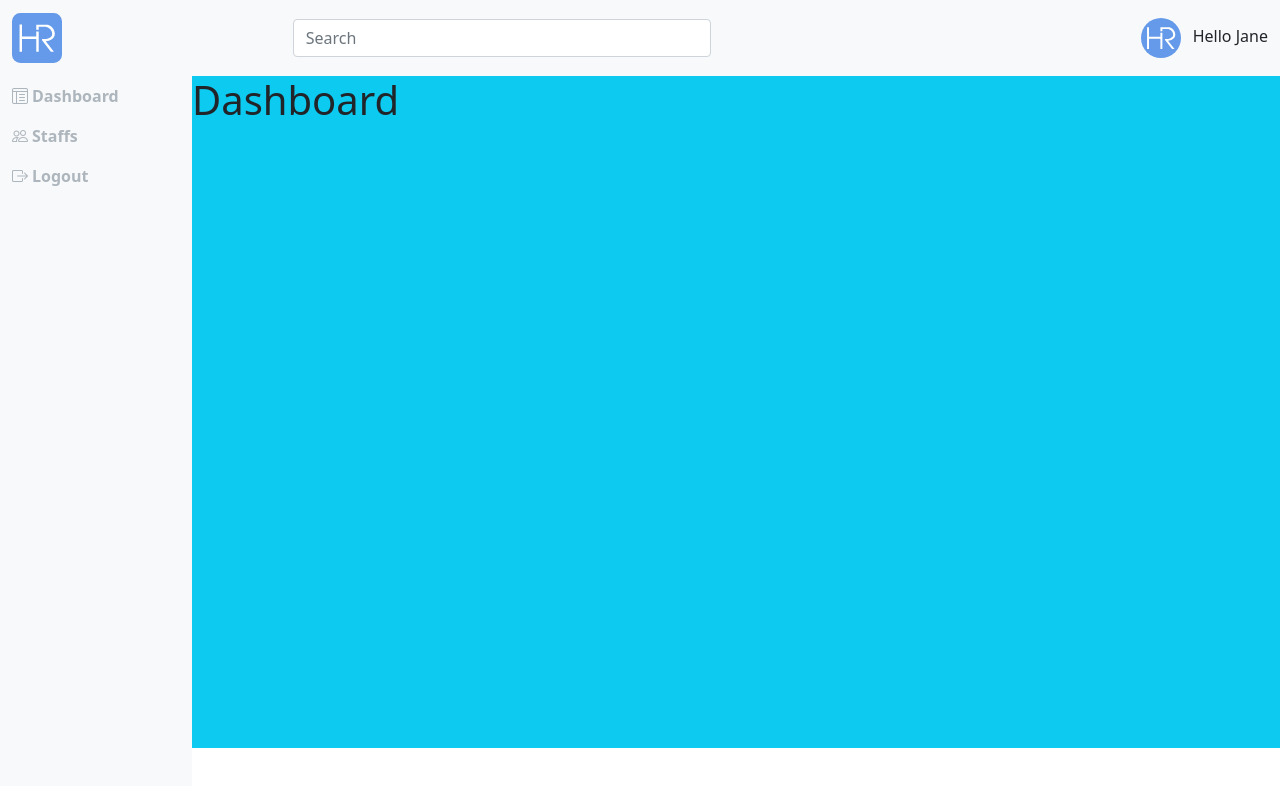
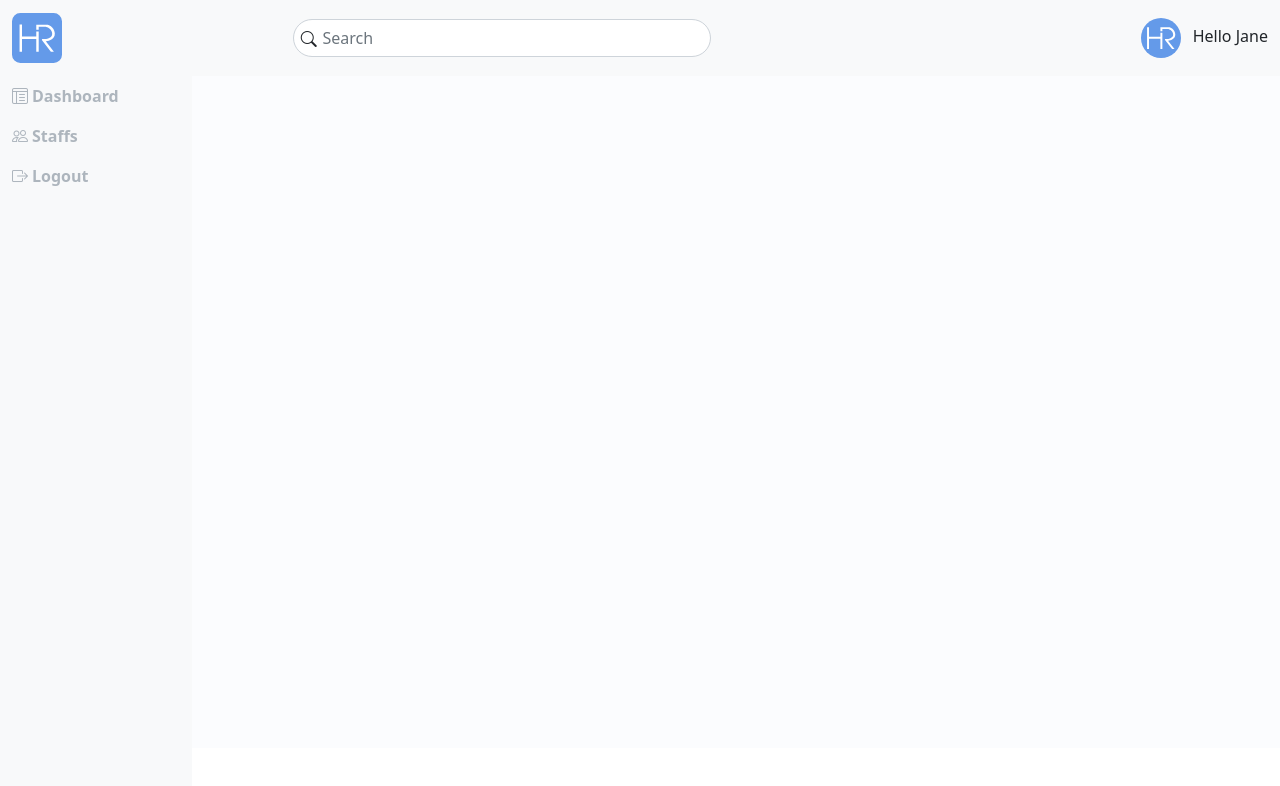
Before and after one commit to schoolite/HRJourney, a website: page dashboard.html in a window 1280 px wide. Drawn offline with nearby package versions, Linux system fonts and the light colour scheme.

Commit message:
push update

```diff
--- a/dashboard.html
+++ b/dashboard.html
@@ -16,7 +16,11 @@
           <img src="./images/logo.svg" alt="" width="50" height="50">
         </a>
           <form class="m-auto col-lg-4 col-md-6 d-none d-md-block">
-            <input class="form-control" type="search" placeholder="Search" aria-label="Search">
+            <div class="input-icon">
+              <i class="bi bi-search"></i>
+              <label class="visually-hidden-focusable">Search</label>
+              <input type="text" class="form-control rounded-pill" placeholder="Search" aria-label="Search">
+            </div>
           </form>
 
         <div class="ms-auto">
@@ -46,12 +50,15 @@
           </ul>
         </div>
       </div>
-      <div class="dashboard bg-info">
-        <h1> Dashboard</h1>
+      <div class="dashboard">
+        <div class="container-fluid">
+          <div class="row">
+
+          </div>
+        </div>
       </div>
     </div>
   </main>
-
   <!-- JavaScript Bundle with Popper -->
 <script src="https://cdn.jsdelivr.net/npm/bootstrap@5.1.1/dist/js/bootstrap.bundle.min.js" integrity="sha384-/bQdsTh/da6pkI1MST/rWKFNjaCP5gBSY4sEBT38Q/9RBh9AH40zEOg7Hlq2THRZ" crossorigin="anonymous"></script>
 </body>
--- a/scss/abstract/_mixins.scss
+++ /dev/null
@@ -1,20 +0,0 @@
-// MEDIA QUERY MANAGER
-
-@mixin respond($breakpoint){
-    @if $breakpoint == phone-land{
-        // Phone( Landscaped)
-        @media (min-width: 36em ){ @content }; //36em = 576px
-    }
-    @if $breakpoint == tab{
-        // Tablets
-        @media (min-width: 48em){ @content };  //48em = 768px
-    }
-    @if $breakpoint == desktop{
-        // Desktop
-        @media (min-width: 62em){ @content };  //62em = 992px
-    }
-    @if $breakpoint == desktop-lg{
-        // Large Screens
-        @media (min-width: 75em){ @content }; //75em = 1200px
-    }
-}
--- a/scss/abstract/_variables.scss
+++ b/scss/abstract/_variables.scss
@@ -1,9 +1 @@
-$primary: #07388b;
-$secondary: #112746;
-$white: #fdfdfd;
-$black: #222222;
-
-
-$light-blue: #00c3ff;
-
-$sidebar-width: 8rem;
+$primary: #649AE9;
--- a/scss/component/_input.scss
+++ b/scss/component/_input.scss
@@ -1,7 +1,12 @@
-.img {
-    height: 80%;
-    background-image: url('../images/Group 8.svg');
-    background-repeat: no-repeat;
-    background-position: center;
-    background-size: contain;
+.input-icon{
+    position: relative;
+
+    & i{
+        position: absolute;
+        padding: .5rem;
+    }
+
+    & .form-control{
+        padding-left: 1.8rem;
+    }
 }
--- a/scss/layouts/_aside.scss
+++ b/scss/layouts/_aside.scss
@@ -32,11 +32,11 @@ header{
         }
 
         &:hover{
-            background-color: $blue;
+            background-color: #FBFCFE;
 
             i,
             .nav-link{
-                color: $white;
+                color: $primary;
             }
         }
     }
@@ -61,6 +61,7 @@ header{
     width: 100%;
     min-height: 84vh;
     margin-top: 4.75rem;
+    background-color: #FBFCFE;
 
     @include media-breakpoint-down(md) {
         margin-left: 4rem;
--- a/scss/main.scss
+++ b/scss/main.scss
@@ -1,6 +1,6 @@
 @import 'bootstrap/bootstrap.scss';
 
-@import 'abstract/mixins';
+@import 'abstract/variables';
 
 @import "component/card";
 @import "component/input";
```
Also changed, not shown: card.html (added, +67 -0 lines), css/style.css, images/download.png (added).
